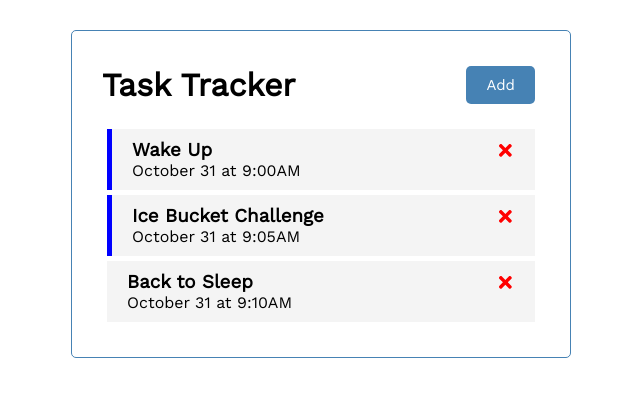
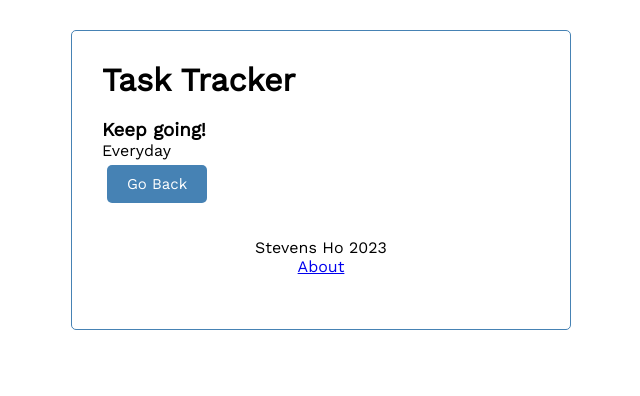
Before and after one commit to stevensho11/react-task-tracker, a React (Create React App) app: page /task/1 in a window 1280 px wide. Shown: the top 396 px of the page, without its empty margins (319-959 px from the left). Built offline with nearby package versions, Linux system fonts and the light colour scheme; data requests are answered from the project's data file.

Commit message:
Added routing and about/task details page

```diff
--- a/db.json
+++ b/db.json
@@ -1,22 +1,22 @@
 {
   "tasks": [
     {
-      "id": 1,
-      "text": "Wake Up",
-      "day": "October 31 at 9:00AM",
-      "reminder": true
+      "text": "Keep going!",
+      "day": "Everyday",
+      "reminder": true,
+      "id": 1
     },
     {
-      "id": 2,
-      "text": "Ice Bucket Challenge",
-      "day": "October 31 at 9:05AM",
-      "reminder": true
+      "text": "Test Task No Day",
+      "day": "",
+      "reminder": false,
+      "id": 2
     },
     {
-      "id": 3,
-      "text": "Back to Sleep",
-      "day": "October 31 at 9:10AM",
-      "reminder": false
+      "text": "Test Task After Router",
+      "day": "October 30 at 9pm",
+      "reminder": false,
+      "id": 3
     }
   ]
 }
--- a/package.json
+++ b/package.json
@@ -10,6 +10,7 @@
     "react": "^18.2.0",
     "react-dom": "^18.2.0",
     "react-icons": "^4.11.0",
+    "react-router-dom": "^6.17.0",
     "react-scripts": "5.0.1",
     "web-vitals": "^2.1.4"
   },
--- a/src/App.js
+++ b/src/App.js
@@ -3,20 +3,14 @@
 import { useState } from "react";
 import AddTask from "./Components/AddTask";
 import { useEffect } from "react";
+import Footer from "./Components/Footer";
+import About from "./Components/About";
+import TaskDetails from "./Components/TaskDetails";
+import { BrowserRouter as Router, Route, Routes } from "react-router-dom";
 
 function App() {
   const [showAddTask, setShowAddTask] = useState(false);
   const [tasks, setTasks] = useState([]);
-
-  //Add a task
-  const addTask = (task) => {
-    const id = Math.floor(Math.random() * 10000) + 1;
-    const newTask = { id, ...task };
-    setTasks([...tasks, newTask]);
-
-    console.log(id);
-  };
-
   useEffect(() => {
     const getTasks = async () => {
       const tasksFromServer = await fetchTasks();
@@ -25,24 +19,63 @@
     getTasks();
   }, []);
 
+  // Fetch tasks from server
   const fetchTasks = async () => {
     const res = await fetch("http://localhost:5000/tasks");
     const data = await res.json();
 
-    console.log(data);
     return data;
   };
 
+  //Fetch single task from server
+  const fetchTask = async (id) => {
+    const res = await fetch(`http://localhost:5000/tasks/${id}`);
+    const data = await res.json();
+
+    return data;
+  };
+
+  //Add a task
+  const addTask = async (task) => {
+    const res = await fetch("http://localhost:5000/tasks", {
+      method: "POST",
+      headers: {
+        "Content-Type": "application/json",
+      },
+      body: JSON.stringify(task),
+    });
+
+    const data = await res.json();
+    setTasks([...tasks, data]);
+  };
+
   //Delete a task
-  const deleteTask = (id) => {
+  const deleteTask = async (id) => {
+    await fetch(`http://localhost:5000/tasks/${id}`, {
+      method: "DELETE",
+    });
+
     setTasks(tasks.filter((task) => task.id !== id));
   };
 
   //Toggle a reminder
-  const toggleReminder = (id) => {
+  const toggleReminder = async (id) => {
+    const taskToToggle = await fetchTask(id);
+    const updTask = { ...taskToToggle, reminder: !taskToToggle.reminder };
+
+    const res = await fetch(`http://localhost:5000/tasks/${id}`, {
+      method: "PUT",
+      headers: {
+        "Content-type": "application/json",
+      },
+      body: JSON.stringify(updTask),
+    });
+
+    const data = await res.json();
+
     setTasks(
       tasks.map((task) =>
-        task.id === id ? { ...task, reminder: !task.reminder } : task
+        task.id === id ? { ...task, reminder: data.reminder } : task
       )
     );
   };
@@ -53,15 +86,33 @@
   };
 
   return (
+    <Router>
       <div className="container">
         <Header title="Task Tracker" onAdd={onAdd} showAdd={showAddTask} />
+        <Routes>
+          <Route
+            path="/"
+            element={
+              <>
                 {showAddTask && <AddTask onAdd={addTask} />}
                 {tasks.length > 0 ? (
-        <Tasks tasks={tasks} onDelete={deleteTask} onToggle={toggleReminder} />
+                  <Tasks
+                    tasks={tasks}
+                    onDelete={deleteTask}
+                    onToggle={toggleReminder}
+                  />
                 ) : (
                   "No Tasks!"
                 )}
+              </>
+            }
+          />
+          <Route path="/about" element={<About />} />
+          <Route path="/task/:id" element={<TaskDetails />} />
+        </Routes>
+        <Footer />
       </div>
+    </Router>
   );
 }
 
--- /dev/null
+++ b/src/Components/About.js
@@ -0,0 +1,12 @@
+import { Link } from "react-router-dom"
+
+const About = () => {
+    return (
+        <div>
+            <h4>Version 1.0.0</h4>
+            <Link to='/'>Go Back</Link>
+        </div>
+    )
+}
+
+export default About
--- /dev/null
+++ b/src/Components/Footer.js
@@ -0,0 +1,12 @@
+import { Link } from "react-router-dom"
+
+const Footer = () => {
+    return (
+        <footer>
+            <p>Stevens Ho 2023</p>
+            <Link to='/about'>About</Link>
+        </footer>
+    )
+}
+
+export default Footer
--- a/src/Components/Header.js
+++ b/src/Components/Header.js
@@ -1,12 +1,14 @@
 import PropTypes from 'prop-types'
 import Button from './Button'
+import { useLocation } from 'react-router-dom'
 
 const Header = ({ title, onAdd, showAdd }) => {
+    const location = useLocation()
 
     return (
         <header className='header'>
             <h1>{title}</h1>
-            <Button onClick={onAdd} color={showAdd ? 'red' : 'steelblue'} text={showAdd ? 'Close' : 'Add'} />
+            {location.pathname === '/' && <Button onClick={onAdd} color={showAdd ? 'red' : 'steelblue'} text={showAdd ? 'Close' : 'Add'} />}
         </header>
     )
 }
--- a/src/Components/Task.js
+++ b/src/Components/Task.js
@@ -1,4 +1,5 @@
 import { FaTimes } from 'react-icons/fa'
+import { Link } from 'react-router-dom'
 
 const Task = ({ task, onDelete, onToggle }) => {
     return (
@@ -13,6 +14,7 @@
                 />
             </h3>
             <p>{task.day}</p>
+            <p><Link to={`/task/${task.id}`}>View Details</Link></p>
         </div>
     )
 }
--- /dev/null
+++ b/src/Components/TaskDetails.js
@@ -0,0 +1,40 @@
+import { useEffect, useState } from "react"
+import { useParams, Navigate, useNavigate } from "react-router-dom"
+import Button from "./Button"
+
+
+const TaskDetails = () => {
+    const [loading, setLoading] = useState(true)
+    const [task, setTask] = useState({})
+    const [error, setError] = useState(null)
+
+    const params = useParams()
+    const navigate = useNavigate()
+
+    useEffect(() => {
+        const fetchTask = async () => {
+            const res = await fetch(`http://localhost:5000/tasks/${params.id}`)
+            const data = await res.json()
+
+            if (res.status === 404) {
+                navigate('/')
+            }
+
+            setTask(data)
+            setLoading(false)
+        }
+        fetchTask()
+    })
+
+    return loading ? (
+        <h3>Loading...</h3>) : (
+        <div>
+            <h3>{task.text}</h3>
+            <p>{task.day}</p>
+            <Button onClick={() => { navigate(-1) }} text='Go Back' />
+        </div>
+
+    )
+}
+
+export default TaskDetails
--- a/src/Components/Tasks.js
+++ b/src/Components/Tasks.js
@@ -1,4 +1,5 @@
 import Task from './Task'
+
 
 const Tasks = ({ tasks, onDelete, onToggle }) => {
 
```
Also changed, not shown: 1 other file (tests, documents, lock files or other folders). Lines whose indentation alone changed are shown as unchanged.
